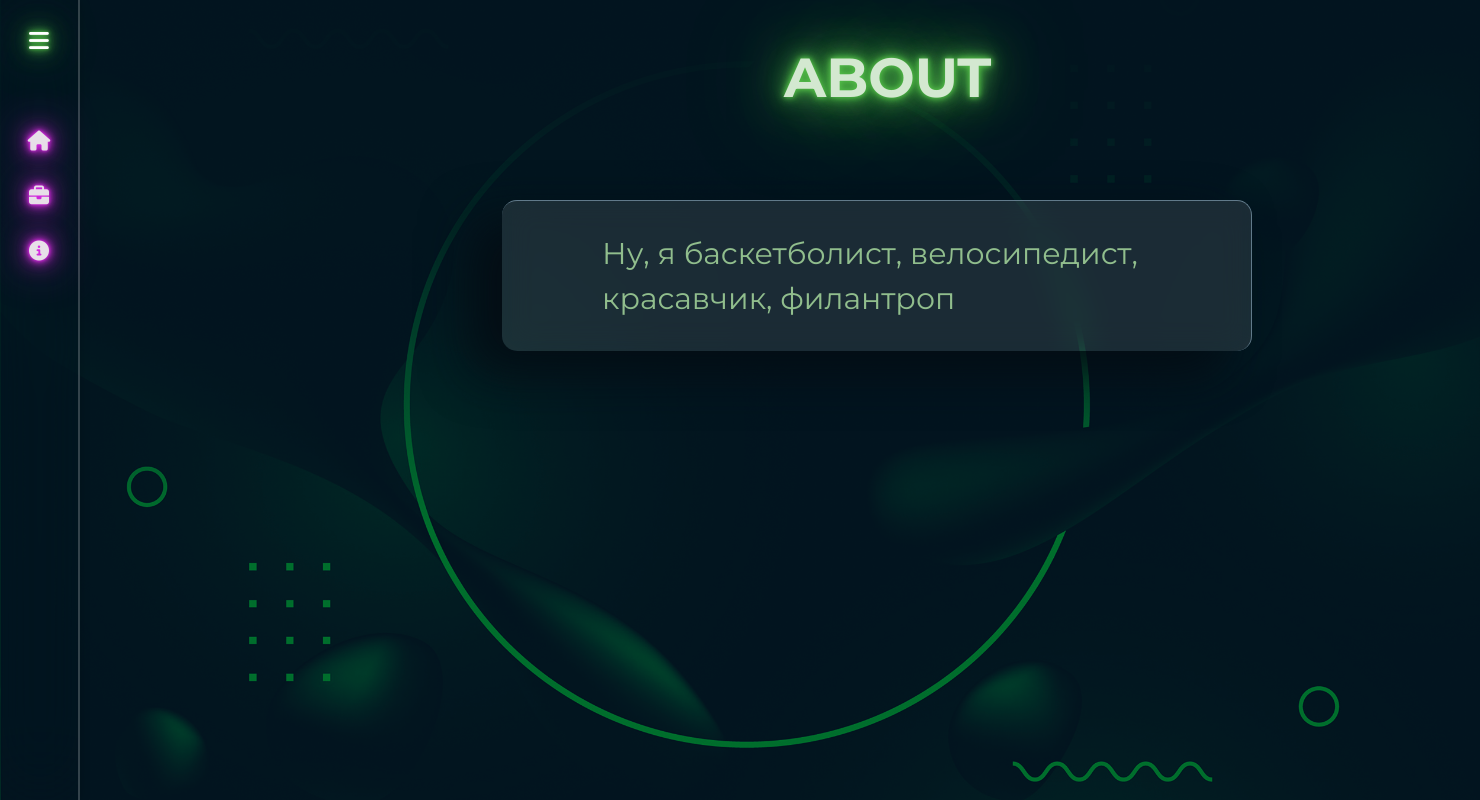
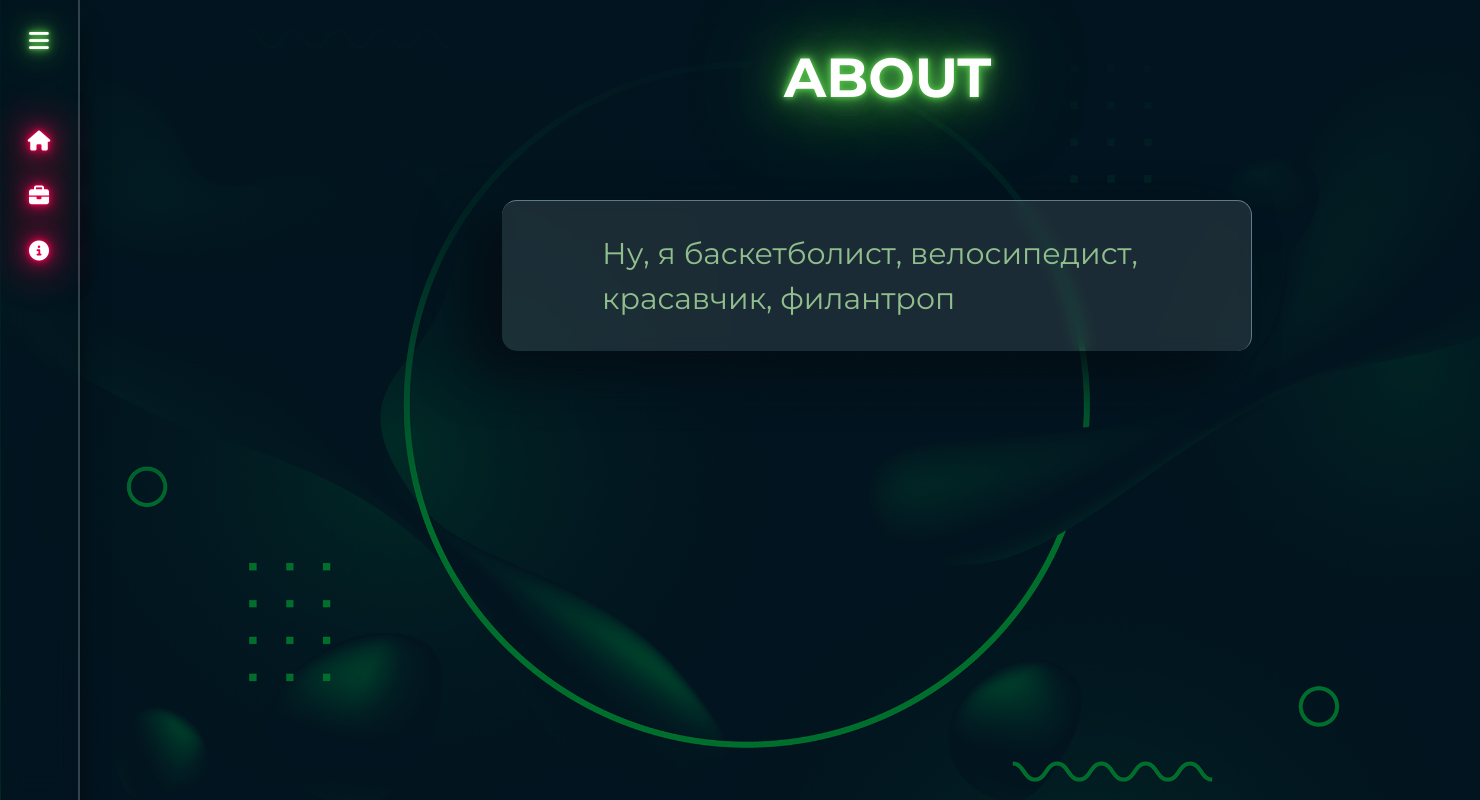
Before and after one commit to Romalbj/coolest_site, a Django app: template coolest_site/main/templates/main/about.html in a window 1480 px wide. Run offline with Django 5.2, Linux system fonts and the light colour scheme; the template is opened without the code that fills it, so the values that code supplies are empty.

Commit message:
small changes

```diff
--- a/coolest_site/main/static/main/css/main.css
+++ b/coolest_site/main/static/main/css/main.css
@@ -26,9 +26,9 @@ body {
     width: 80px;
     height: 100%;
     background: transparent;
-    backdrop-filter: blur(40px);
+    backdrop-filter: blur(13px);
     border-right: 2px solid rgba(255, 255, 255, .2);
-    box-shadow: 0 0 10px rgba(0, 0, 0, .2);
+    box-shadow: 2px 30px 20px #040d14;
     padding: 6px 14px;
     transition: .5s;
 }
@@ -116,7 +116,7 @@ body {
 
 
  .list .list-item a:hover   {
-    color: #d3e8d0;
+    color: #ffffff;
     text-decoration: none;
     transform: scale(1.03);
     text-shadow:
@@ -128,13 +128,14 @@ body {
 }
 
 .list .list-item .active {
-    color: #e7e0e8;
+    color: #ffffff;
     text-shadow:
-    0 0 3px #d92ce4,
-    0 0 6px #d92ce4,
-    0 0 12px #d92ce4,
-    0 0 24px #d92ce4,
-    0 0 48px #d92ce4;
+    0 0 3px #E1004C,
+    0 0 6px #E1004C,
+    0 0 12px #E1004C,
+    0 0 24px #E1004C,
+    0 0 48px #E1004C,
+    0 0 48px #E1004C;
 }
 
 
@@ -168,7 +169,7 @@ main .contents .smth {
     color: #91be8d;
     position: absolute;
     top: 20%; left: 280px;
-    backdrop-filter: blur(15px);
+    backdrop-filter: blur(7px);
     margin-left: 15%;
 
     box-shadow: -30px 20px 50px #040d14;
@@ -204,7 +205,7 @@ main .contents .block1 .block_header, main .contents .block2 .block_header {
 
 main .header h1 {
     font-size: 55px;
-    color: #d3e8d0;
+    color: #ffffff;
     width: 360px;
     text-align: center;
     align-item: center;
```
